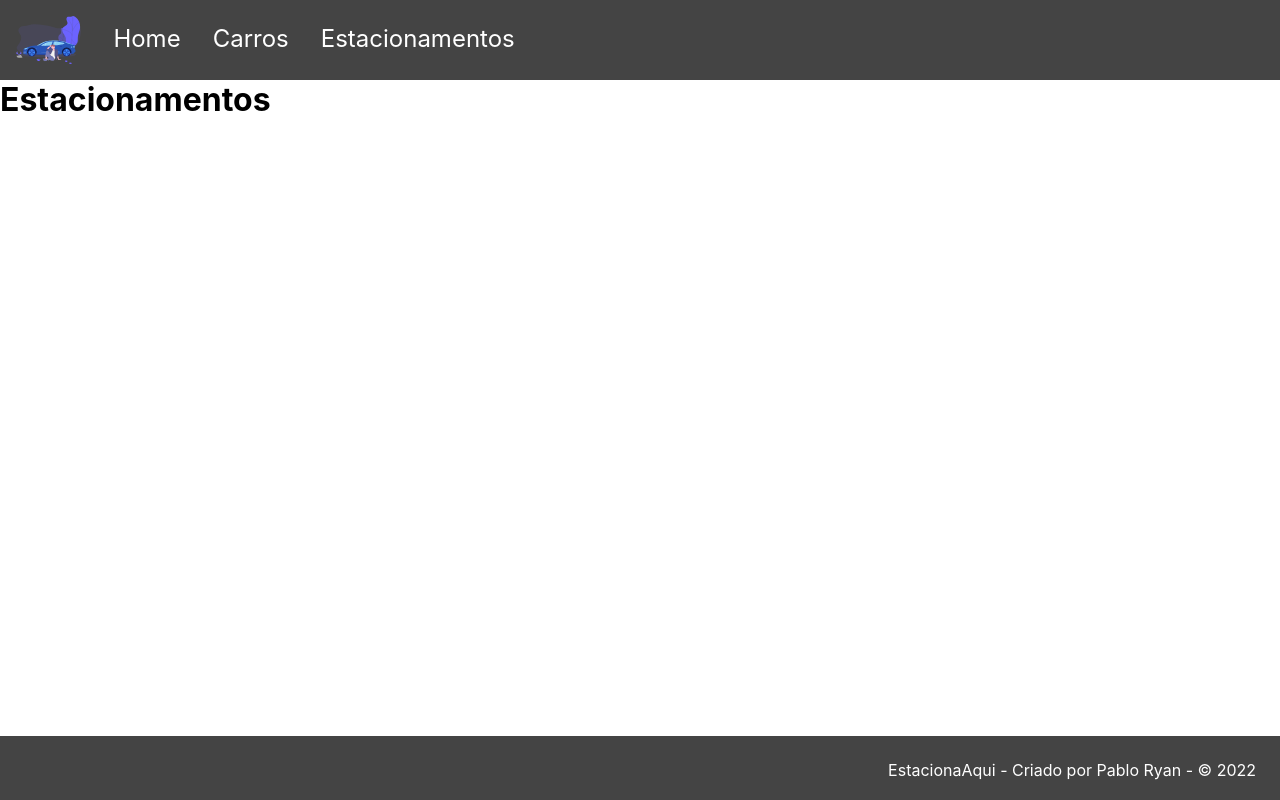
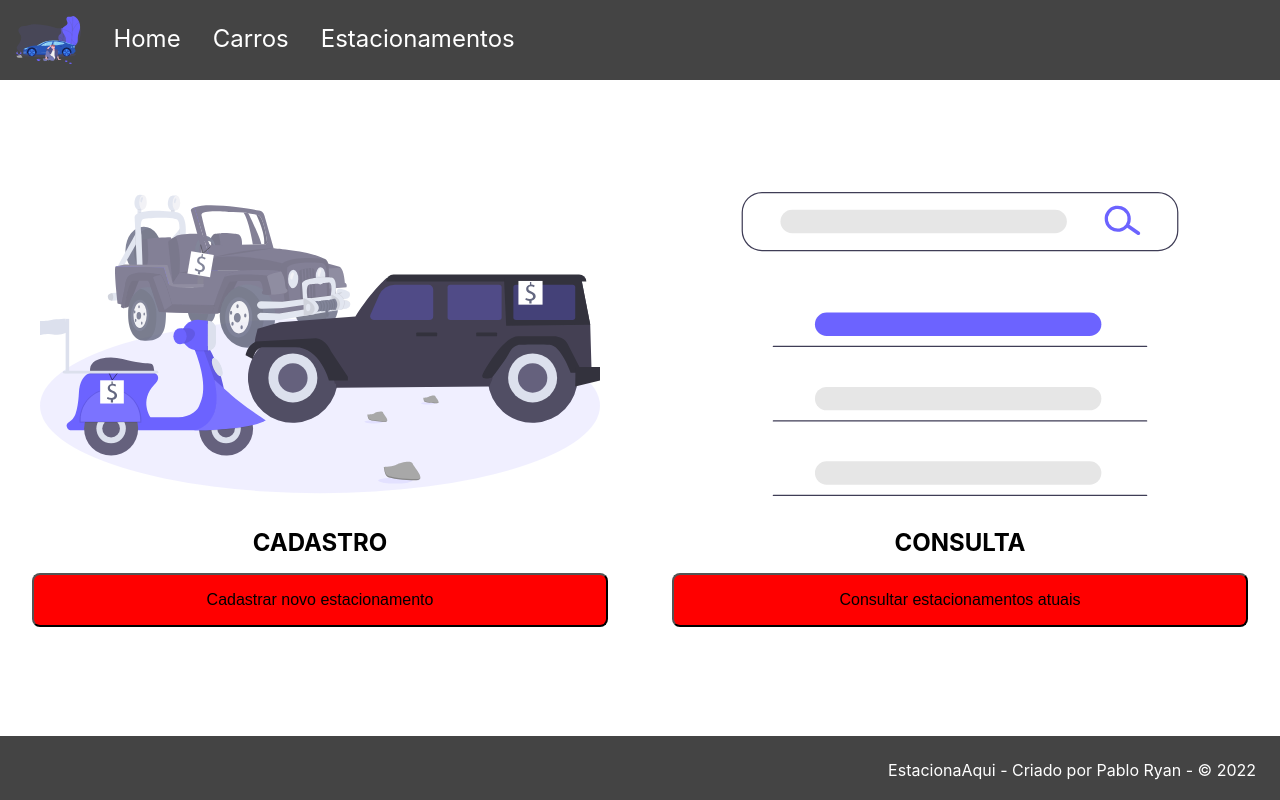
Before and after one commit to Sutanrrier/estacionaqui-react, a React (Vite) app in the folder frontend/: page /estacionamentos in a window 1280 px wide. Built offline with nearby package versions, Linux system fonts and the light colour scheme.

Commit message:
Refactoring + Estacionamento's Main Page created

```diff
--- a/frontend/src/pages/Carros.jsx
+++ b/frontend/src/pages/Carros.jsx
@@ -1,10 +1,8 @@
-import { useNavigate } from "react-router-dom";
-
 import RedirectOption from "../components/RedirectOption";
 
 import searchImage from "../images/searchImage.svg";
 import veiculoImage from "../images/veiculoImage.svg";
-import "./Carros.css";
+import "./MainPage.css";
 
 function Carros() {
   return (
--- a/frontend/src/pages/Estacionamentos.jsx
+++ b/frontend/src/pages/Estacionamentos.jsx
@@ -1,7 +1,27 @@
+import RedirectOption from "../components/RedirectOption";
+
+import searchImage from "../images/searchImage.svg";
+import estacionamentoImage from "../images/estacionamentoImage.svg";
+
+import "./MainPage.css";
 function Estacionamentos() {
   return (
     <div>
-      <h1>Estacionamentos</h1>
+      <div className="content-container">
+        <RedirectOption
+          title="CADASTRO"
+          image={estacionamentoImage}
+          btnText="Cadastrar novo estacionamento"
+          url="teste"
+        />
+
+        <RedirectOption
+          title="CONSULTA"
+          image={searchImage}
+          btnText="Consultar estacionamentos atuais"
+          url="teste"
+        />
+      </div>
     </div>
   );
 }
```
Also changed, not shown: frontend/src/pages/MainPage.css (renamed from frontend/src/pages/Carros.css).
